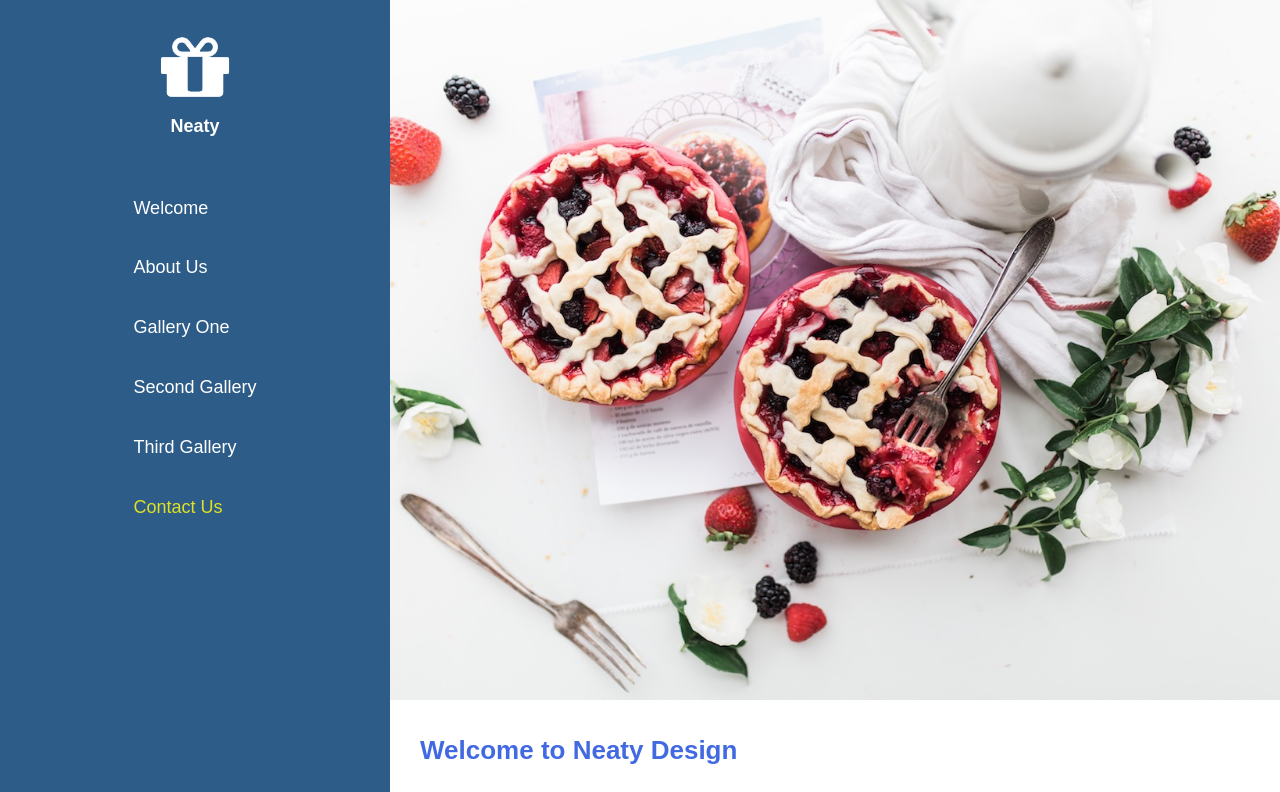
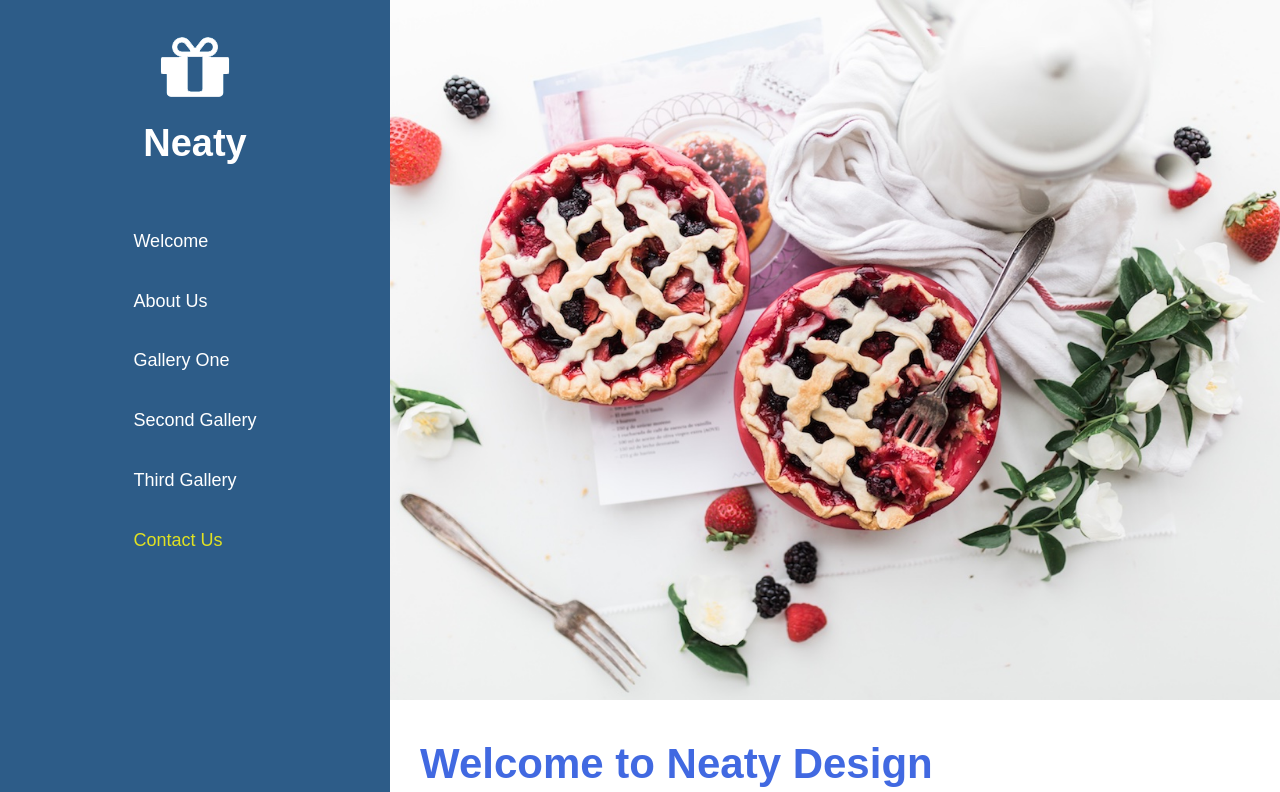
Before and after one commit to RyuUgajin/codelab_front_basic, a plain HTML site: page html/level2/index.html in a window 1280 px wide. Shown: the top 792 px of the page. Drawn offline with Linux system fonts and the light colour scheme.

Commit message:
再々修正

```diff
--- a/html/level2/index.html
+++ b/html/level2/index.html
@@ -12,7 +12,7 @@
       <div class="logo">
         <h1>
           <img src="img/tm-neaty-logo.png" alt="プレゼントボックス">
-          <br>Neaty
+          <span class="logo-text">Neaty</span>
         </h1>
       </div>
       <nav>
--- a/html/level2/style.css
+++ b/html/level2/style.css
@@ -1,8 +1,19 @@
 /* リセット */
-body, h1, h2, p, ul, li {
+body, h2, p, ul, li {
   margin: 0;
   padding: 0;
   font-size: 18px;
+}
+.logo h1{
+  text-align: center;
+  font-size: 0px;
+}
+.logo-text {
+  display: block;
+  font-size: 38px;
+  font-weight: bold;
+  margin-top: 10px;
+  color: #fff;
 }
 ul {
   list-style: none;
@@ -92,8 +103,9 @@ a {
 
 /* Welcome */
 .welcome h2 {
-  font-size: 26px;
+  font-size: 42px;
   margin-bottom: 15px;
+  font-weight: bold;
 }
 
 /* About */
@@ -159,9 +171,9 @@ input[type="submit"] {
   color: #fff;
   border: none;
   cursor: pointer;
-  width: 80px;
-  padding: 6px 0;
-  font-size: 14px;
+  width: 100px;
+  padding: 15px 0;
+  font-size: 16px;
 }
 input[type="submit"]:hover {
   background: #24486b;
@@ -181,9 +193,10 @@ input[type="submit"]:hover {
 /* Footer */
 footer {
   margin-top: 50px;
-  text-align: center;
+  text-align: left;
   font-size: 12px;
   color: #777;
+  padding-left: 30px;
 }
 footer span {
   color: rgb(51, 91, 210);
```
